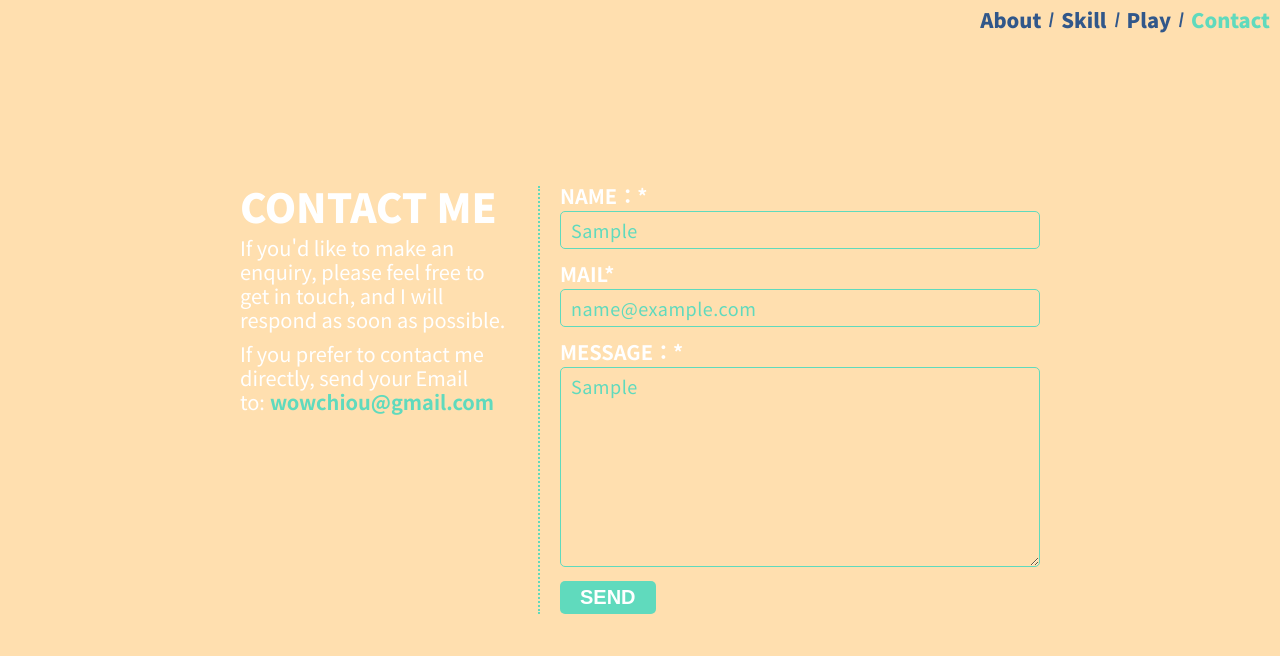
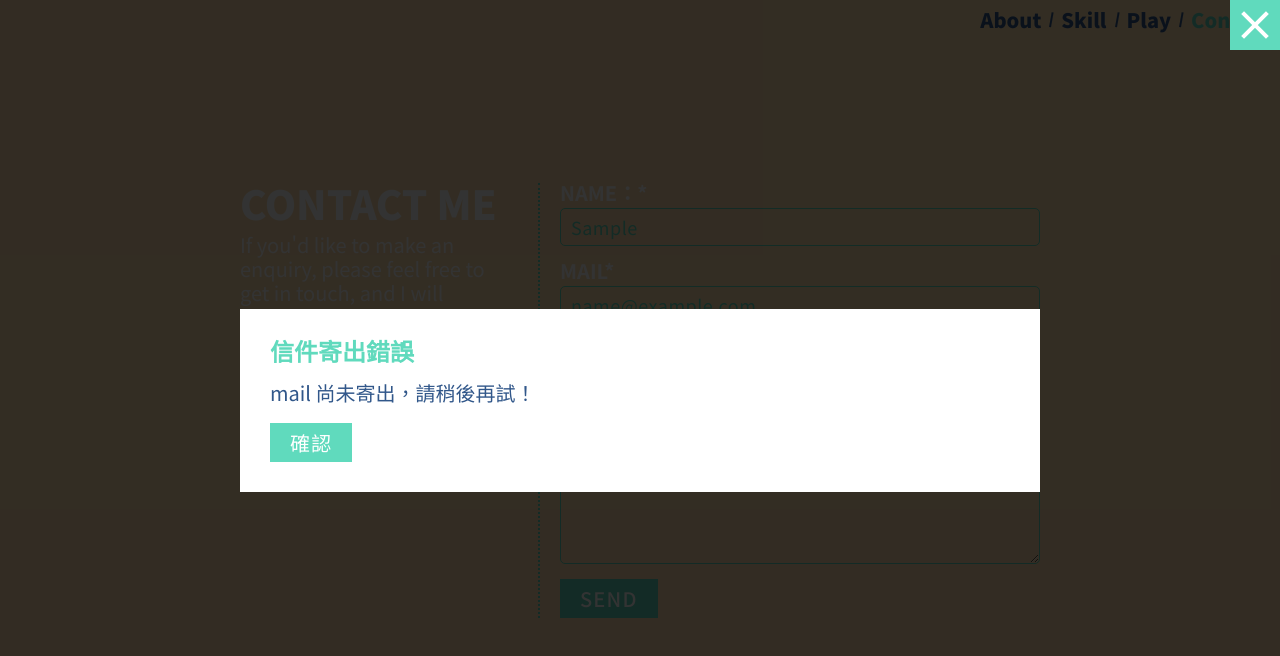
Before and after one commit to wowchiou/aaronchiou, a React (Create React App) app: page /Contact in a window 1280 px wide. Both pictures are taken after typing "Sample", "name@example.com", "Sample" into the empty fields and a click on the button "SEND". Shown: the top 656 px of the page. Built offline with nearby package versions, Linux system fonts and the light colour scheme; no server answers.

Commit message:
fixed contact page

```diff
--- a/package.json
+++ b/package.json
@@ -6,11 +6,13 @@
     "@testing-library/jest-dom": "^4.2.4",
     "@testing-library/react": "^9.5.0",
     "@testing-library/user-event": "^7.2.1",
+    "axios": "^0.19.2",
     "gh-pages": "^3.1.0",
     "node-sass": "^4.14.1",
     "react": "^16.13.1",
     "react-dom": "^16.13.1",
     "react-hook-form": "^6.3.2",
+    "react-loading": "^2.0.3",
     "react-router-dom": "^5.2.0",
     "react-scripts": "3.4.1",
     "react-transition-group": "^4.4.1",
--- a/public/index.html
+++ b/public/index.html
@@ -49,6 +49,8 @@
   <body>
     <noscript>You need to enable JavaScript to run this app.</noscript>
     <div id="root"></div>
+    <div id="global-modal"></div>
+
     <!--
       This HTML file is a template.
       If you open it directly in the browser, you will see an empty page.
--- a/src/GlobalStyles.js
+++ b/src/GlobalStyles.js
@@ -60,10 +60,8 @@ export const GlobalStyles = createGlobalStyle`
   }
   html {
     font-size: 62.5%;
-  }
-  @media ${({ theme }) => theme.device.mobile} {
-    html {
-      font-size: 50%;
+    @media ${({ theme }) => theme.device.mobile} {
+        font-size: 50%;
     }
   }
   body {
@@ -116,4 +114,13 @@ export const GlobalStyles = createGlobalStyle`
     font-size: 2rem;
     display: block;
   }
+  #global-modal {
+    position: fixed;
+    top: 0;
+    left: 0;
+    width: 100%;
+    max-height: 100vh;
+    overflow: auto;
+    z-index: 900;
+  }
 `;
--- a/src/components/ContactForm/ContactForm.js
+++ b/src/components/ContactForm/ContactForm.js
@@ -8,7 +8,7 @@ const ContactForm = ({ register, errors }) => {
       type: 'text',
       valid: {
         required: true,
-        min: 2,
+        minLength: 2,
       },
       placeholder: 'Your Name',
       errMessage: '請填寫最少兩個字元的名字',
--- a/src/components/UI/Button/Button.js
+++ b/src/components/UI/Button/Button.js
@@ -1,13 +1,13 @@
 import React from 'react';
 import styled from 'styled-components';
 
-const Button = ({ clicked, children, className }) => {
+const Button = React.memo(({ clicked, children, className }) => {
   return (
-    <button className={className} onClick={clicked}>
+    <button className={`button ${className}`} onClick={clicked}>
       {children}
     </button>
   );
-};
+});
 
 const ButtonStyle = styled(Button)`
   background-color: ${({ theme }) => theme.color.secondary};
@@ -15,10 +15,11 @@ const ButtonStyle = styled(Button)`
   border: none;
   outline: none;
   font-size: 2rem;
-  font-weight: 600;
+  font-weight: 500;
   padding: 0.5rem 2rem;
-  border-radius: 0.5rem;
+  font-family: 'Noto Sans TC';
   cursor: pointer;
+  letter-spacing: 1.2px;
 `;
 
 export default ButtonStyle;
--- /dev/null
+++ b/src/components/UI/Modal/Modal.js
@@ -0,0 +1,78 @@
+import React from 'react';
+import { createPortal } from 'react-dom';
+import styled from 'styled-components';
+
+const Modal = (props) => {
+  const { clicked, className, children } = props;
+  const globalModal = window.document.getElementById('global-modal');
+
+  const modalCloseHandler = (e) => {
+    e.target.classList.forEach((cl) => {
+      if (cl === 'modal' || cl === 'wrap') {
+        clicked();
+      }
+    });
+  };
+
+  const modal = (
+    <div className={`modal ${className}`} onClick={modalCloseHandler}>
+      <div className="closeBtn" onClick={clicked}>
+        <span></span>
+        <span></span>
+      </div>
+      <div className="wrap">
+        <div className="container">{children}</div>
+      </div>
+    </div>
+  );
+
+  return createPortal(modal, globalModal);
+};
+
+const ModalStyle = styled(Modal)`
+  width: 100%;
+  min-height: 100vh;
+  background-color: rgba(0, 0, 0, 0.8);
+  position: relative;
+  .closeBtn {
+    position: absolute;
+    top: 0;
+    right: 0;
+    width: 5rem;
+    height: 5rem;
+    background-color: ${({ theme }) => theme.color.secondary};
+    cursor: pointer;
+    span {
+      position: absolute;
+      top: 50%;
+      left: 50%;
+      width: 70%;
+      height: 0.4rem;
+      background-color: #fff;
+      &:first-child {
+        transform: translate(-50%, -50%) rotateZ(45deg);
+      }
+      &:last-child {
+        transform: translate(-50%, -50%) rotateZ(-45deg);
+      }
+    }
+  }
+  .wrap {
+    max-width: 80rem;
+    width: 90%;
+    margin: auto;
+    min-height: 100vh;
+    display: flex;
+    align-items: center;
+    justify-content: center;
+  }
+  .container {
+    background-color: #fff;
+    width: 100%;
+    padding: 3rem;
+    font-size: 2rem;
+    margin: 7.5rem 0;
+  }
+`;
+
+export default ModalStyle;
--- /dev/null
+++ b/src/components/UI/Modal/ModalDefault.js
@@ -0,0 +1,40 @@
+import React from 'react';
+import styled from 'styled-components';
+import Button from '../../UI/Button/Button';
+
+const ModalDefault = (props) => {
+  const { head, body, footer, className } = props;
+  return (
+    <div className={`modalDefault ${className}`}>
+      <div className="head">{head}</div>
+      <div className="body">{body}</div>
+      <div className="footer">
+        {footer.map((btn) => (
+          <Button key={btn.text} clicked={btn.clicked}>
+            {btn.text}
+          </Button>
+        ))}
+      </div>
+    </div>
+  );
+};
+
+const ModalDefaultStyle = styled(ModalDefault)`
+  .head {
+    font-size: 2.4rem;
+    font-weight: 600;
+    color: ${({ theme }) => theme.color.secondary};
+    padding-bottom: 2rem;
+  }
+  .body {
+    padding-bottom: 2rem;
+    font-size: 2rem;
+  }
+  .footer {
+    button + button {
+      margin-left: 2rem;
+    }
+  }
+`;
+
+export default ModalDefaultStyle;
--- a/src/containers/Contact/Contact.js
+++ b/src/containers/Contact/Contact.js
@@ -1,19 +1,53 @@
-import React from 'react';
+import React, { useState } from 'react';
 import styled from 'styled-components';
 import { useForm } from 'react-hook-form';
+import { apiPostSendMail } from '../../shared/service';
+import ReactLoading from 'react-loading';
 
+import ContactForm from '../../components/ContactForm/ContactForm';
 import Button from '../../components/UI/Button/Button';
-import ContactForm from '../../components/ContactForm/ContactForm';
+import Modal from '../../components/UI/Modal/Modal';
+import ModalDefault from '../../components/UI/Modal/ModalDefault';
 
 const Contact = ({ className }) => {
-  const { handleSubmit, register, errors, watch } = useForm();
+  const { handleSubmit, register, errors, watch, reset } = useForm();
+  const [loading, setLoading] = useState(false);
+  const [modalStatus, setModalStatus] = useState(null);
 
-  const sendHandler = () => {
-    console.log('button clicked');
+  const closeModalHandler = () => {
+    setModalStatus(null);
+  };
+
+  const sendHandler = async (data) => {
+    setLoading(true);
+    try {
+      const res = await apiPostSendMail(data);
+      reset();
+      console.log(res);
+      setLoading(false);
+      setModalStatus({
+        head: '信件寄出成功',
+        body: 'mail 已寄出，感謝您的來信，我將盡速回信於您！',
+        footer: [{ text: '確認', clicked: closeModalHandler }],
+      });
+    } catch (err) {
+      console.error(err.response);
+      setLoading(false);
+      setModalStatus({
+        head: '信件寄出錯誤',
+        body: 'mail 尚未寄出，請稍後再試！',
+        footer: [{ text: '確認', clicked: closeModalHandler }],
+      });
+    }
   };
 
   return (
     <div className={`contact ${className}`}>
+      {modalStatus && (
+        <Modal show={modalStatus} clicked={closeModalHandler}>
+          <ModalDefault {...modalStatus} />
+        </Modal>
+      )}
       <div className="contact_wrap">
         <div className="contact_group">
           <h1>CONTACT ME</h1>
@@ -29,7 +63,17 @@ const Contact = ({ className }) => {
         <div className="contact_group">
           <form onSubmit={handleSubmit(sendHandler)}>
             <ContactForm register={register} errors={errors} watch={watch} />
-            <Button clicked={sendHandler}>SEND</Button>
+            <div className="btns">
+              <Button>SEND</Button>
+              {loading && (
+                <ReactLoading
+                  type="spin"
+                  color="#fff"
+                  height="3.5rem"
+                  width="3.5rem"
+                />
+              )}
+            </div>
           </form>
         </div>
       </div>
@@ -102,6 +146,15 @@ const ContactStyle = styled(Contact)`
       padding-left: 0;
     }
   }
+  .btns {
+    margin-top: 1.5rem;
+    display: flex;
+    justify-content: flex-start;
+    align-items: stretch;
+    button {
+      margin-right: 1rem;
+    }
+  }
 `;
 
 export default ContactStyle;
--- a/src/containers/Index/Index.js
+++ b/src/containers/Index/Index.js
@@ -5,10 +5,9 @@ import CanvasText from '../../components/CanvasText/CanvasText';
 import personalPhoto from '../../assets/images/ac-photo.jpg';
 
 const Index = ({ className }) => {
-  console.log('Index');
   return (
     <div className={`index ${className}`}>
-      <CanvasText />
+      {/* <CanvasText /> */}
       <div className="index_content">
         <div className="index_text">
           <p>
@@ -30,6 +29,7 @@ const IndexStyle = styled(Index)`
   top: 0;
   left: 0;
   width: 100%;
+  min-height: 100vh;
   background-color: #efefef;
   .index_content {
     display: flex;
--- /dev/null
+++ b/src/shared/service.js
@@ -0,0 +1,14 @@
+import axios from 'axios';
+
+export const devBaseUrl = axios.create({
+  baseURL: 'http://localhost:8080',
+  headers: {
+    'Content-Type': 'application/json',
+  },
+});
+
+// send email
+export const apiPostSendMail = async (data) => {
+  const response = await devBaseUrl.post('/feed/postSendMail', data);
+  return response;
+};
```
Also changed, not shown: src/components/UI/Backdrop/Backdrop.js (added, +19 -0 lines), 1 other file (tests, documents, lock files or other folders).
